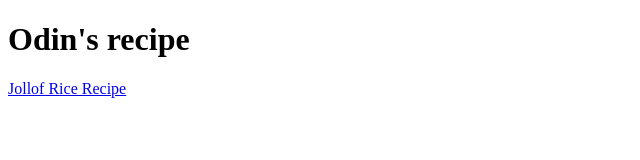
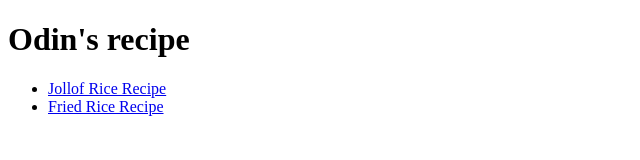
Before and after one commit to AkjoeDev300/Akjoe_recipes, a plain HTML site: page index.html in a window 1280 px wide. Shown: the whole page, without its empty margins (0-640 px from the left). Drawn offline with Linux system fonts and the light colour scheme.

Commit message:
Add link

```diff
--- a/index.html
+++ b/index.html
@@ -8,6 +8,10 @@
 </head>
 <body>
   <h1>Odin's recipe</h1>
-  <a href="./recipes/Jollof_rice.html">Jollof Rice Recipe</a>
+  <ul>
+    <li><a href="./recipes/Jollof_rice.html">Jollof Rice Recipe</a></li>
+    <li><a href="./recipes/fried_rice.html">Fried Rice Recipe</a></li>
+  </ul>
+
 </body>
 </html>
```
